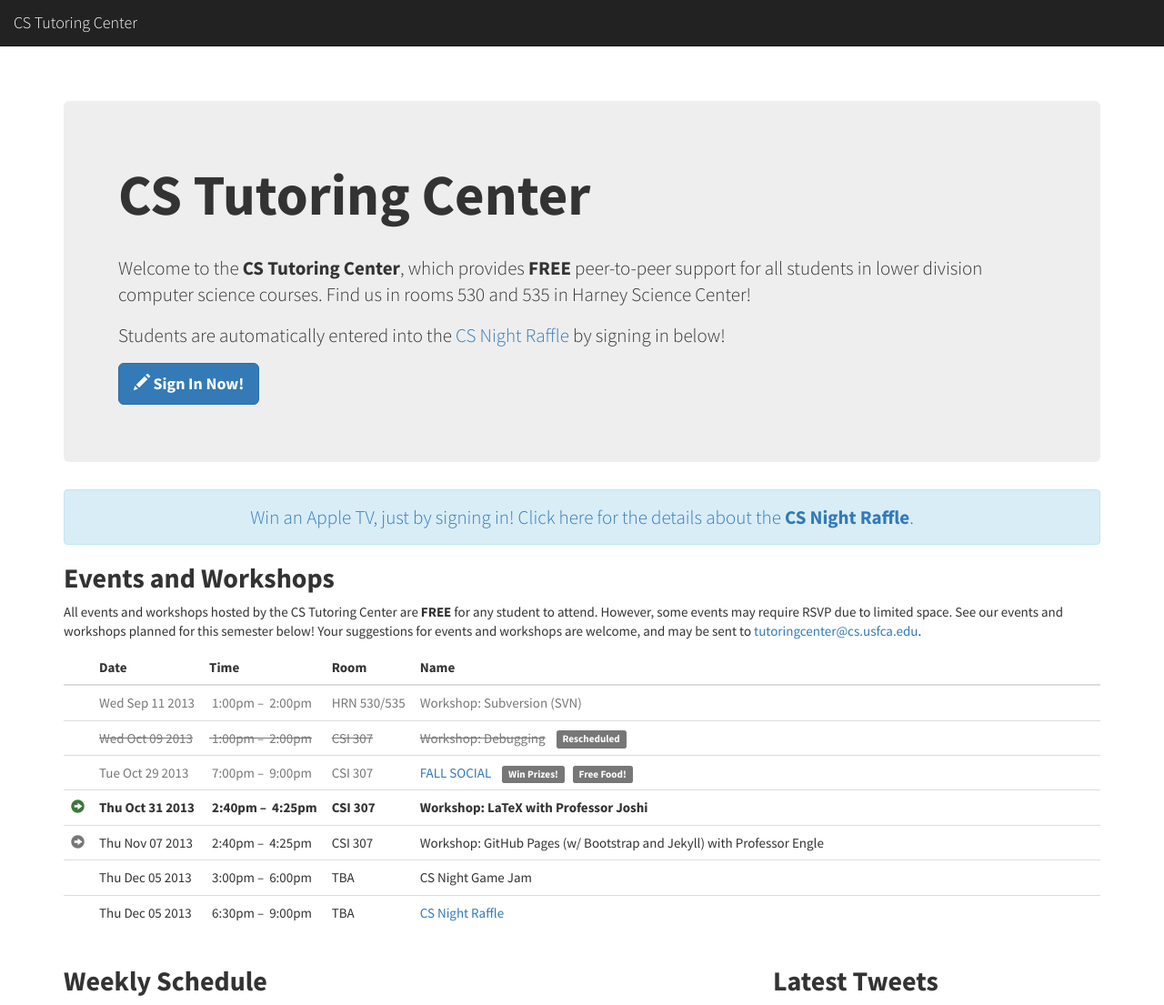
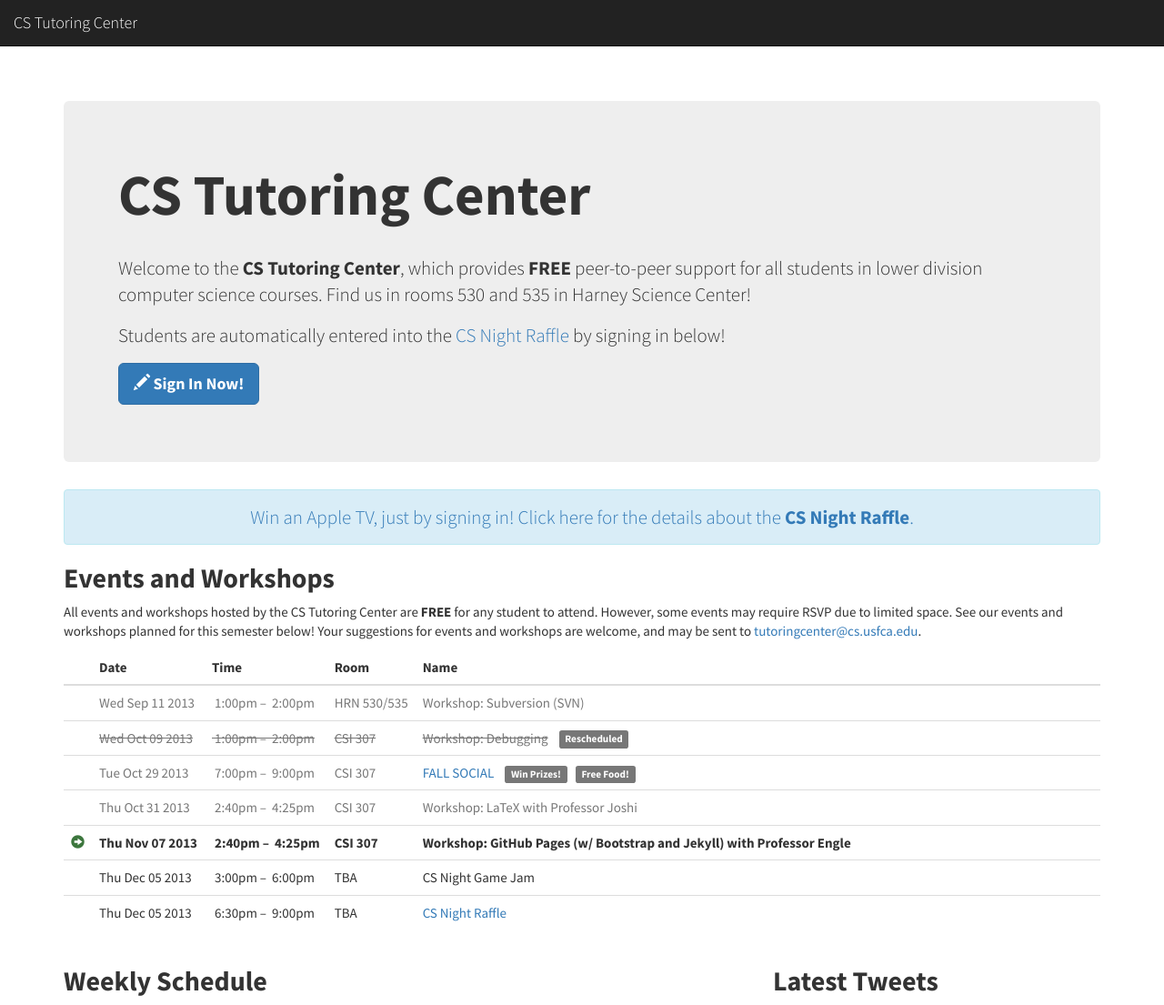
Before and after one commit to CSTutors/CSTutors.github.io, a Jekyll site: the page built from index.html, in a window 1280 px wide. Shown: the top 1105 px of the page at 91% size. Built offline with Jekyll 4.4.1, drawn with Linux system fonts in a browser that asks for light colours; nearby versions of some CDN libraries; comment, search, counter and statistics services are not loaded; grey boxes are pictures that could not be loaded.

Commit message:
Updated upcoming workshops.

```diff
--- a/index.html
+++ b/index.html
@@ -66,16 +66,16 @@ title: Home
                     <td><a href="{{ site.url }}/social.html">FALL SOCIAL</a> &nbsp;&nbsp; <span class="label label-default">Win Prizes!</span> &nbsp; <span class="label label-default">Free Food!</span></td>
                 </tr>
 
-                <tr style="font-weight: 900;">
-                    <th><span class="text-success glyphicon glyphicon-circle-arrow-right"></span></th>
+                <tr class="text-muted">
+                    <th>&nbsp;</th>
                     <td nowrap>Thu Oct 31 2013</td>
                     <td nowrap>&nbsp;2:40pm &ndash; &nbsp;4:25pm</td>
                     <td nowrap>CSI 307</td>
                     <td>Workshop: LaTeX with Professor Joshi &nbsp;&nbsp; <!--<span class="label label-success">New</span>//--></td>
                 </tr>
 
-                <tr>
-                    <th><span class="text-muted glyphicon glyphicon-circle-arrow-right"></span></th>
+                <tr style="font-weight: 900;">
+                    <th><span class="text-success glyphicon glyphicon-circle-arrow-right"></span></th>
                     <td nowrap>Thu Nov 07 2013</td>
                     <td nowrap>&nbsp;2:40pm &ndash; &nbsp;4:25pm</td>
                     <td nowrap>CSI 307</td>
```
Also changed, not shown: 1 other file.
